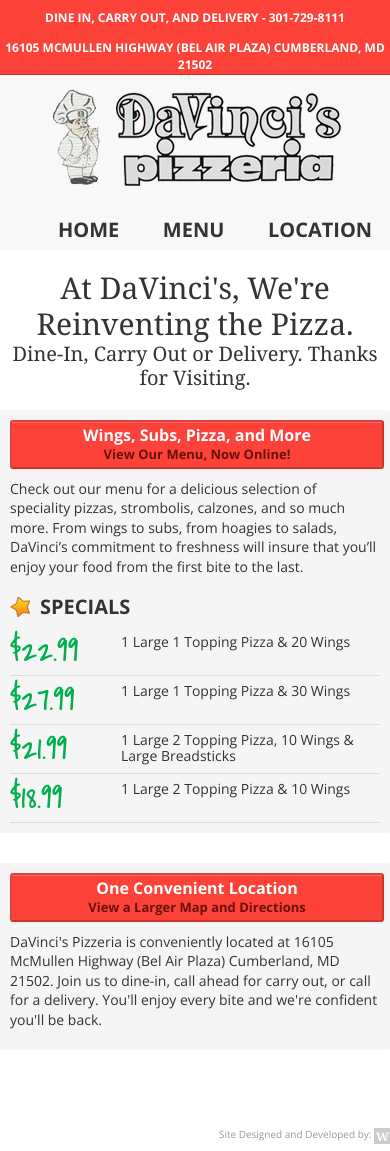
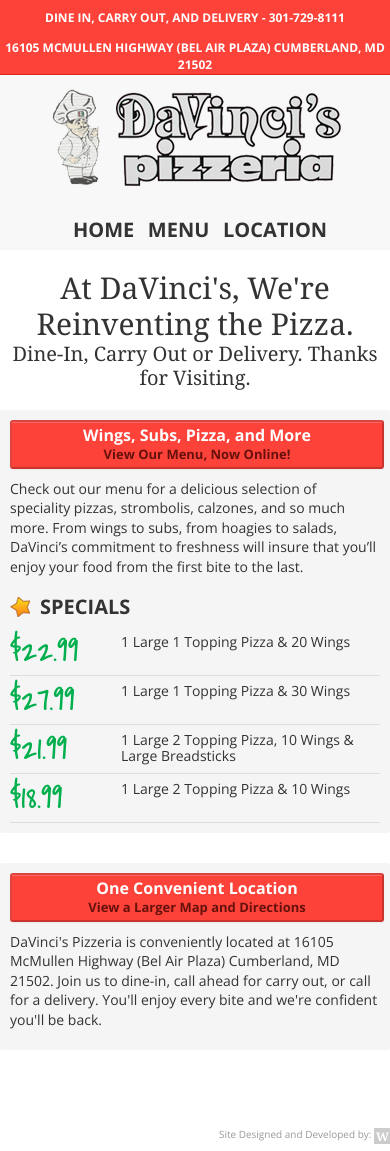
Before and after one commit to awolfe76/davincis, a Jekyll site: the page built from index.md, in a window 390 px wide. Built offline with Jekyll 4.4.1, drawn with Linux system fonts in a browser that asks for light colours; Markdown is read by kramdown in place of the engine named in the settings.

Commit message:
fix for nav on phone

```diff
--- a/css/davincis.css
+++ b/css/davincis.css
@@ -160,6 +160,10 @@ footer { font-size:10px; line-height:1; padding-top:20px; text-align:right; }
     #nav_main {
         margin-top: 20px;
     }
+    #nav_main li {
+        display:inline;
+        margin-left:10px;
+    }
     .pull-right {
         float:none;
         text-align: center;
```
